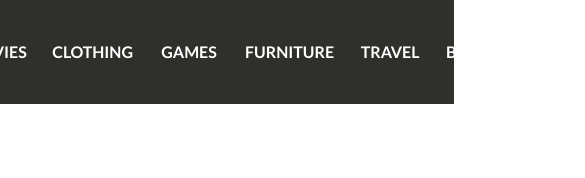
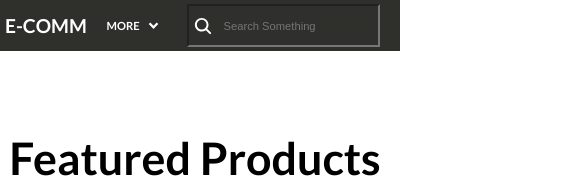
Before and after one commit to aggarwal07/avataar, a React (Create React App) app: page / in a window 390 px wide. Shown: the top 178 px of the page, 585 px wide, since content can reach past the window. Built offline with nearby package versions, Linux system fonts and the light colour scheme.

Commit message:
responsive Done

```diff
--- a/src/Components/Home/Home.css
+++ b/src/Components/Home/Home.css
@@ -13,6 +13,8 @@
     font-size: 1.5em;
     font-weight: 400 ;
     color: black;
+    margin-top: -2.5vh;
+    margin-bottom: 5.5vh;
 }
 @media (max-width : 550px) {
     .heading{
@@ -21,7 +23,7 @@
     }
     .subheading{
         margin-bottom: 5vh;
-        margin-top: -3vh;
+        margin-top: -4vh;
         font-size: 1.2em;
     }
 
--- a/src/Components/Navbar/Menu/Menu.jsx
+++ b/src/Components/Navbar/Menu/Menu.jsx
@@ -3,9 +3,9 @@ import { useState, useEffect } from "react";
 import "./Menue.css";
 
 const Menu = () => {
-  const [windowWidth, setWindowWidth] = useState(window.innerWidth);
-  const [responsiveIndex, setResponsiveIndex] = useState(10);
-  const [conditionalWidth, setConditionalWidth] = useState(1760);
+  // const [windowWidth, setWindowWidth] = useState(window.innerWidth);
+  // const [responsiveIndex, setResponsiveIndex] = useState(10);
+  // const [conditionalWidth, setConditionalWidth] = useState(1760);
   const tabs = [
     {
       id: 1,
@@ -52,31 +52,31 @@ const Menu = () => {
       title: "Category Name",
     },
   ];
-  const handleResize = () => {
-    if (conditionalWidth-windowWidth>150){
-      setConditionalWidth(windowWidth);
-      setResponsiveIndex(responsiveIndex-1);
-    }
-    if (windowWidth-conditionalWidth>150){
-      setConditionalWidth(windowWidth);
-      setResponsiveIndex(responsiveIndex+1);
-    }
-    const newWidth = window.innerWidth;
-    setWindowWidth(newWidth);
-  };
+  // const handleResize = () => {
+  //   if (conditionalWidth-windowWidth>150){
+  //     setConditionalWidth(windowWidth);
+  //     setResponsiveIndex(responsiveIndex-1);
+  //   }
+  //   if (windowWidth-conditionalWidth>150){
+  //     setConditionalWidth(windowWidth);
+  //     setResponsiveIndex(responsiveIndex+1);
+  //   }
+  //   const newWidth = window.innerWidth;
+  //   setWindowWidth(newWidth);
+  // };
 
-  useEffect(() => {
-    window.addEventListener("resize", handleResize);
+  // useEffect(() => {
+  //   window.addEventListener("resize", handleResize);
 
-    return () => {
-      window.removeEventListener("resize", handleResize);
-    };
-  }, [windowWidth]);
+  //   return () => {
+  //     window.removeEventListener("resize", handleResize);
+  //   };
+  // }, [windowWidth]);
   return (
     <div>
       <ul className="menuList">
         {tabs.map((item,i)=>{
-          return <li className={`${i>=responsiveIndex?"block":"hidden"}`} key={i}>{item.title}</li>
+          return <li className={`${/*i>=responsiveIndex?"block":"hidden"*/""}menuLi menu-${i}`} key={i}>{item.title}</li>
         })}
         </ul>
     </div>
--- a/src/Components/Navbar/Menu/Menue.css
+++ b/src/Components/Navbar/Menu/Menue.css
@@ -9,3 +9,56 @@
     border-radius: 8px;
     font-weight: 700;
 }
+.menuLi{
+    display: none;
+}
+@media (max-width:1700px){
+    .menu-9{
+        display: block;;
+    }
+}
+@media (max-width:1600px){
+    .menu-8{
+        display: block;;
+    }
+}
+@media (max-width:1450px){
+    .menu-7{
+        display: block;;
+    }
+}
+@media (max-width:1330px){
+    .menu-6{
+        display: block;;
+    }
+}
+@media (max-width:1250px){
+    .menu-5{
+        display: block;;
+    }
+}
+@media (max-width:1140px){
+    .menu-4{
+        display: block;;
+    }
+}
+@media (max-width:1045px){
+    .menu-3{
+        display: block;;
+    }
+}
+@media (max-width:940px){
+    .menu-2{
+        display: block;;
+    }
+}
+@media (max-width:840px){
+    .menu-1{
+        display: block;;
+    }
+}
+@media (max-width:750px){
+    .menu-0{
+        display: block;;
+    }
+}
--- a/src/Components/Navbar/Navbar.css
+++ b/src/Components/Navbar/Navbar.css
@@ -16,7 +16,8 @@
     line-height: 1.25em;
 }
 .tabs{
-    padding: 0.5em;
+    padding: 12px;
+    display: flex;
     justify-content: center;
     align-items: center;
 }
@@ -29,7 +30,7 @@
     background-color: #2F302C;
 
     min-width: 160px;
-    width: 320px;
+    width: 200px;
     min-height: 44px;
     padding: 0.4em;
     outline: none;
@@ -42,6 +43,7 @@
 .search-bar{
     position: relative;
     width: fit-content;
+    margin-right: 50px;
 
 }
 .min-w{
@@ -52,3 +54,88 @@
     left: 0px;
 
 }
+@media (max-width:1700px){
+    .tab-9{
+        display: none;;
+    }
+}
+@media (max-width:1600px){
+    .tab-8{
+        display: none;;
+    }
+}
+@media (max-width:1450px){
+    .tab-7{
+        display: none;;
+    }
+}
+@media (max-width:1330px){
+    .tab-6{
+        display: none;;
+    }
+}
+@media (max-width:1250px){
+    .tab-5{
+        display: none;;
+    }
+}
+@media (max-width:1140px){
+    .tab-4{
+        display: none;;
+    }
+}
+@media (max-width:1045px){
+    .tab-3{
+        display: none;;
+    }
+}
+@media (max-width:940px){
+    .tab-2{
+        display: none;;
+    }
+}
+@media (max-width:840px){
+    .tab-1{
+        display: none;;
+    }
+}
+@media (max-width:750px){
+    .tab-0{
+        display: none;;
+    }
+}
+.arrowMobile{
+    display: none;
+}
+@media (max-width:720px){
+    .Logo-Text{
+        font-size: 1.2em;
+    }
+    .search-box{
+         min-width: 100px;
+         width: 150px;
+         min-height: 30px;
+         font-size: 0.7em;
+         padding-left: 35px;
+
+    }
+    .arrowMobile{
+        display: block;
+    }
+    .arrowWindow{
+        display: none;
+    }
+    .more{
+        font-size: 0.7em;
+    }
+    .navbar{
+        padding: 0em 5px;
+    }
+    .search-bar{
+        position: relative;
+        width: fit-content;
+        margin-right: 15px;
+
+    }
+
+}
--- a/src/Components/Navbar/Navbar.jsx
+++ b/src/Components/Navbar/Navbar.jsx
@@ -7,9 +7,9 @@ import { useState, useEffect } from "react";
 
 const Navbar = () => {
   const [isMenuOpen, setMenuOpen] = useState(false);
-  const [windowWidth, setWindowWidth] = useState(window.innerWidth);
-  const [conditionalWidth, setConditionalWidth] = useState(1760);
-  const [responsiveIndex, setResponsiveIndex] = useState(10);
+  // const [windowWidth, setWindowWidth] = useState(window.innerWidth);
+  // const [conditionalWidth, setConditionalWidth] = useState(1760);
+  // const [responsiveIndex, setResponsiveIndex] = useState(10);
   const toggleMenue = () => {
     setMenuOpen(!isMenuOpen);
   };
@@ -54,36 +54,37 @@ const Navbar = () => {
       id: 10,
       title: "Botanical",
     },
-    {
-      id: 11,
-      title: "Category Name",
-    },
+    // {
+    //   id: 11,
+    //   title: "Category Name",
+    // },
+
   ];
-  const handleResize = () => {
-    if (conditionalWidth-windowWidth>150){
-      setConditionalWidth(windowWidth);
-      setResponsiveIndex(responsiveIndex-1);
-    }
-    if (windowWidth-conditionalWidth>150){
-      setConditionalWidth(windowWidth);
-      setResponsiveIndex(responsiveIndex+1);
-    }
-    const newWidth = window.innerWidth;
-    setWindowWidth(newWidth);
-  };
+  // const handleResize = () => {
+  //   if (conditionalWidth-windowWidth>150){
+  //     setConditionalWidth(windowWidth);
+  //     setResponsiveIndex(responsiveIndex-1);
+  //   }
+  //   if (windowWidth-conditionalWidth>150){
+  //     setConditionalWidth(windowWidth);
+  //     setResponsiveIndex(responsiveIndex+1);
+  //   }
+  //   const newWidth = window.innerWidth;
+  //   setWindowWidth(newWidth);
+  // };
 
 
-  useEffect(() => {
-    window.addEventListener("resize", handleResize);
+  // useEffect(() => {
+  //   window.addEventListener("resize", handleResize);
 
-    return () => {
-      window.removeEventListener("resize", handleResize);
-    };
-  }, [windowWidth]);
+  //   return () => {
+  //     window.removeEventListener("resize", handleResize);
+  //   };
+  // }, [windowWidth]);
   return (
-    <div className="flex navbar justify-center item-center">
+    <div className="flex navbar justify-between item-center">
       {/* <p>{windowWidth}</p> */}
-      <div className="flex w-fit mx-auto">
+      {/* <div className="flex w-fit mx-auto"> */}
 
 
       <div className="logo flex w-fit h-fit item-center">
@@ -92,16 +93,21 @@ const Navbar = () => {
       </div>
       <div className="Navbar-Content flex item-center uppercase">
         {tabs.map((item, i) => (
-          <p className={`tabs min-w pointer ${i>=responsiveIndex?"hidden":"flex"}`} key={i}>
+          <p className={`tabs  pointer ${/*i>=responsiveIndex?"hidden":"flex"*/""} tab-${i}`} key={i}>
             {item.title}
           </p>
         ))}
-        <div className="tabs dropdown-container pointer flex relative">
+        <div className="tabs dropdown-container pointer flex relative more">
           More
           <RiArrowDropDownLine
             onClick={toggleMenue}
             size={40}
-            className="pointer "
+            className="pointer arrowWindow "
+          />
+          <RiArrowDropDownLine
+            onClick={toggleMenue}
+            size={27}
+            className="pointer arrowMobile"
           />
           {isMenuOpen && (
             <div className="absolute menu">
@@ -111,14 +117,15 @@ const Navbar = () => {
         </div>
       </div>
       <div className="search-bar flex item-center">
-        <IoSearch className="search-logo" size={30} />
+        <IoSearch className="search-logo arrowWindow" size={30} />
+        <IoSearch className="search-logo arrowMobile" size={20} />
         <input
           type="text"
           placeholder="Search Something"
           className="search-box"
         />
       </div>
-      </div>
+      {/* </div> */}
     </div>
   );
 };
```
